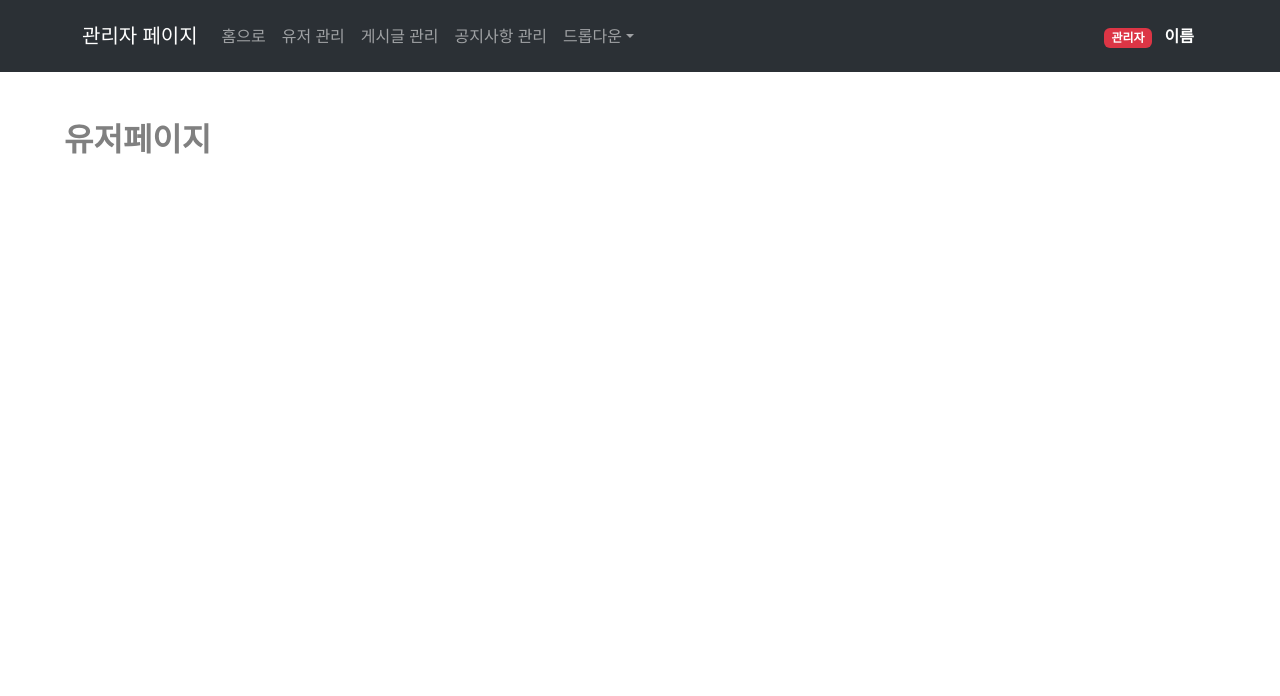
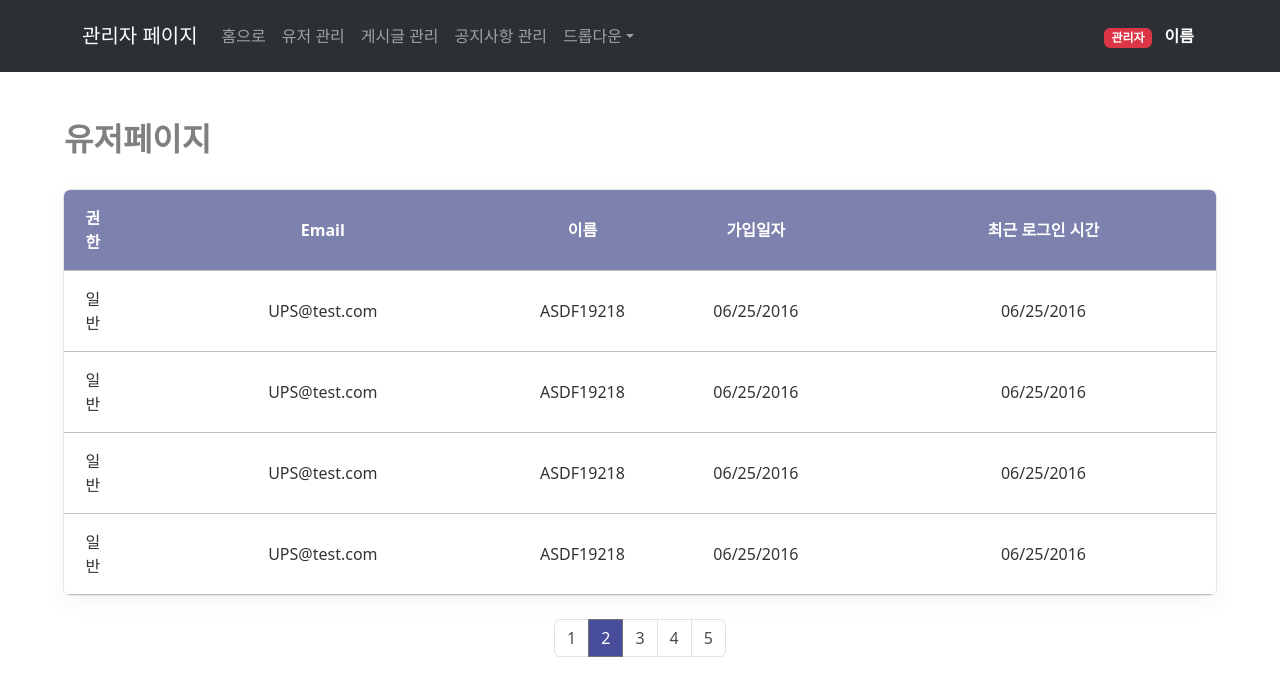
Before and after one commit to sub9707/comments_cloud, a React (Vite) app in the folder client/: page /admin/user in a window 1280 px wide. Shown: the top 696 px of the page. Built offline with nearby package versions, Linux system fonts and the light colour scheme.

Commit message:
FE - 테이블 컴포넌트 생성, Pagination 컴포넌트 생성

```diff
--- a/client/src/App.css
+++ b/client/src/App.css
@@ -30,3 +30,13 @@ a:hover {
   text-decoration: underline;
   opacity: 0.7;
 }
+
+/* 페이지네이션 Bootstrap Css */
+.pagination {
+  --bs-pagination-focus-box-shadow: 0 0 0 0.25rem rgba(85, 65, 172, 0.25) !important;
+  --bs-pagination-color: rgb(77, 77, 77) !important;
+  --bs-pagination-active-bg: rgb(73, 78, 156) !important;
+  --bs-pagination-active-border-color: rgb(114, 114, 114) !important;
+  --bs-pagination-focus-color: black !important;
+  --bs-pagination-hover-color: rgb(60, 60, 136) !important;
+}
--- /dev/null
+++ b/client/src/components/Pagination.tsx
@@ -0,0 +1,18 @@
+import Pagination from "react-bootstrap/Pagination";
+
+export default function PaginationComp() {
+  const active = 2;
+  const items = [];
+  for (let number = 1; number <= 5; number++) {
+    items.push(
+      <Pagination.Item key={number} active={number === active}>
+        {number}
+      </Pagination.Item>
+    );
+  }
+  return (
+    <>
+      <Pagination>{items}</Pagination>
+    </>
+  );
+}
--- /dev/null
+++ b/client/src/components/UserTable/UserTable.tsx
@@ -0,0 +1,87 @@
+import { Table } from "./UserTableStyle";
+
+export default function UserTable() {
+  return (
+    <Table>
+      <tbody>
+        <tr>
+          <th style={{ width: "5%", textAlign: "center" }}>권한</th>
+          <th style={{ width: "35%", textAlign: "center" }}>Email</th>
+          <th style={{ width: "10%", textAlign: "center" }}>이름</th>
+          <th style={{ width: "20%", textAlign: "center" }}>가입일자</th>
+          <th style={{ width: "30%", textAlign: "center" }}>
+            최근 로그인 시간
+          </th>
+        </tr>
+        <tr>
+          <td style={{ textAlign: "center" }} data-th="권한">
+            일반
+          </td>
+          <td style={{ textAlign: "center" }} data-th="Email">
+            UPS@test.com
+          </td>
+          <td style={{ textAlign: "center" }} data-th="이름">
+            ASDF19218
+          </td>
+          <td style={{ textAlign: "center" }} data-th="가입일자">
+            06/25/2016
+          </td>
+          <td style={{ textAlign: "center" }} data-th="최근 로그인">
+            06/25/2016
+          </td>
+        </tr>
+        <tr>
+          <td style={{ textAlign: "center" }} data-th="권한">
+            일반
+          </td>
+          <td style={{ textAlign: "center" }} data-th="Email">
+            UPS@test.com
+          </td>
+          <td style={{ textAlign: "center" }} data-th="이름">
+            ASDF19218
+          </td>
+          <td style={{ textAlign: "center" }} data-th="가입일자">
+            06/25/2016
+          </td>
+          <td style={{ textAlign: "center" }} data-th="최근 로그인">
+            06/25/2016
+          </td>
+        </tr>
+        <tr>
+          <td style={{ textAlign: "center" }} data-th="권한">
+            일반
+          </td>
+          <td style={{ textAlign: "center" }} data-th="Email">
+            UPS@test.com
+          </td>
+          <td style={{ textAlign: "center" }} data-th="이름">
+            ASDF19218
+          </td>
+          <td style={{ textAlign: "center" }} data-th="가입일자">
+            06/25/2016
+          </td>
+          <td style={{ textAlign: "center" }} data-th="최근 로그인">
+            06/25/2016
+          </td>
+        </tr>
+        <tr>
+          <td style={{ textAlign: "center" }} data-th="권한">
+            일반
+          </td>
+          <td style={{ textAlign: "center" }} data-th="Email">
+            UPS@test.com
+          </td>
+          <td style={{ textAlign: "center" }} data-th="이름">
+            ASDF19218
+          </td>
+          <td style={{ textAlign: "center" }} data-th="가입일자">
+            06/25/2016
+          </td>
+          <td style={{ textAlign: "center" }} data-th="최근 로그인">
+            06/25/2016
+          </td>
+        </tr>
+      </tbody>
+    </Table>
+  );
+}
--- /dev/null
+++ b/client/src/components/UserTable/UserTableStyle.ts
@@ -0,0 +1,85 @@
+import styled from "styled-components";
+
+export const Table = styled.table`
+  width: 100%;
+  border-collapse: collapse;
+  color: #333;
+  border-radius: 0.4em;
+  overflow: hidden;
+  box-shadow: rgba(0, 0, 0, 0.05) 0px 6px 24px 0px,
+    rgba(0, 0, 0, 0.08) 0px 0px 0px 1px;
+
+  tr {
+    border-top: 1px solid #ddd;
+    border-bottom: 1px solid #ddd;
+    background-color: white;
+    border-color: #bfbfbf;
+  }
+  tr:first-child {
+    border-top: none;
+    background: #7c81ad;
+    color: #fff;
+  }
+  th {
+    display: none;
+  }
+  td {
+    display: block;
+  }
+  td:first-child {
+    margin-top: 0.5em;
+  }
+
+  td:last-child {
+    margin-bottom: 0.5em;
+  }
+
+  td:before {
+    content: attr(data-th) ": ";
+    font-weight: bold;
+    width: 120px;
+    display: inline-block;
+    color: #000;
+  }
+
+  th,
+  td {
+    text-align: left;
+    padding: 0.5em 1em;
+  }
+  @media screen and (max-width: 601px) {
+    tr:nth-child(2) {
+      border-top: none;
+    }
+  }
+  @media screen and (min-width: 600px) {
+    tr:hover:not(:first-child) {
+      background-color: #d8e7f3;
+    }
+    td:before {
+      display: none;
+    }
+    th,
+    td {
+      display: table-cell;
+      padding: 0.25em 0.5em;
+    }
+    th:first-child,
+    td:first-child {
+      padding-left: 0;
+    }
+    th:last-child,
+    td:last-child {
+      padding-right: 0;
+    }
+    th,
+    td {
+      padding: 1em !important;
+    }
+  }
+`;
+
+export const RuleHead = styled.th`
+  width: 5%;
+  text-align: center;
+`;
--- a/client/src/pages/Admin/AdminPageStyle.ts
+++ b/client/src/pages/Admin/AdminPageStyle.ts
@@ -39,3 +39,11 @@ export const PageHeader = styled.h1`
   font-weight: 700;
 `;
 // UserPage
+export const UserTableBox = styled.div`
+  width: 100%;
+  min-height: 100vh;
+  margin-top: 2em;
+  display: flex;
+  flex-direction: column;
+  align-items: center;
+`;
--- a/client/src/pages/Admin/AdminUserPage.tsx
+++ b/client/src/pages/Admin/AdminUserPage.tsx
@@ -1,9 +1,16 @@
-import { PageBox, PageHeader } from "./AdminPageStyle";
+import { PageBox, PageHeader, UserTableBox } from "./AdminPageStyle";
+import UserTable from "../../components/UserTable/UserTable";
+import PaginationComp from "../../components/Pagination";
 
 export default function AdminUserPage() {
   return (
     <PageBox>
       <PageHeader>유저페이지</PageHeader>
+      <UserTableBox>
+        <UserTable />
+        <br />
+        <PaginationComp />
+      </UserTableBox>
     </PageBox>
   );
 }
```
